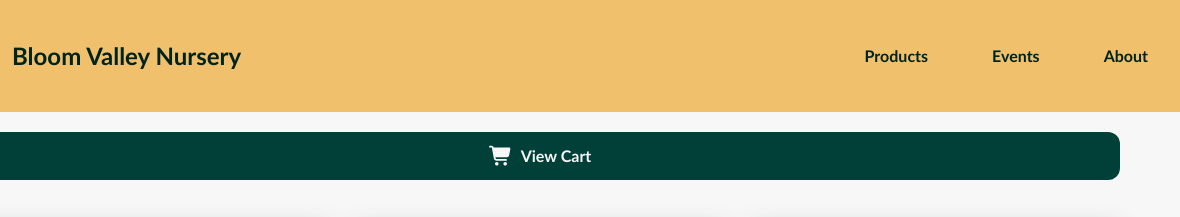
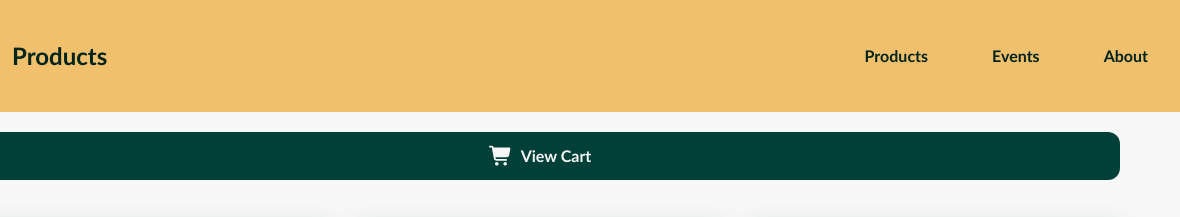
Before and after one commit to willdelorm/bloom-valley-nursery, a plain HTML site: page products.html in a window 1280 px wide. Shown: the top 217 px of the page, 100-1280 px from the left. Drawn offline with Linux system fonts and the light colour scheme.

Commit message:
update h1 text

```diff
--- a/products.html
+++ b/products.html
@@ -17,7 +17,7 @@
       <div class="header">
         <a class="header-left" href="/index.html">
           <img class="header-logo" src="assets/logo.png" alt="logo" />
-          <h1>Bloom Valley Nursery</h1>
+          <h1>Products</h1>
         </a>
         <button class="mobile-menu-btn">
           <img
```
